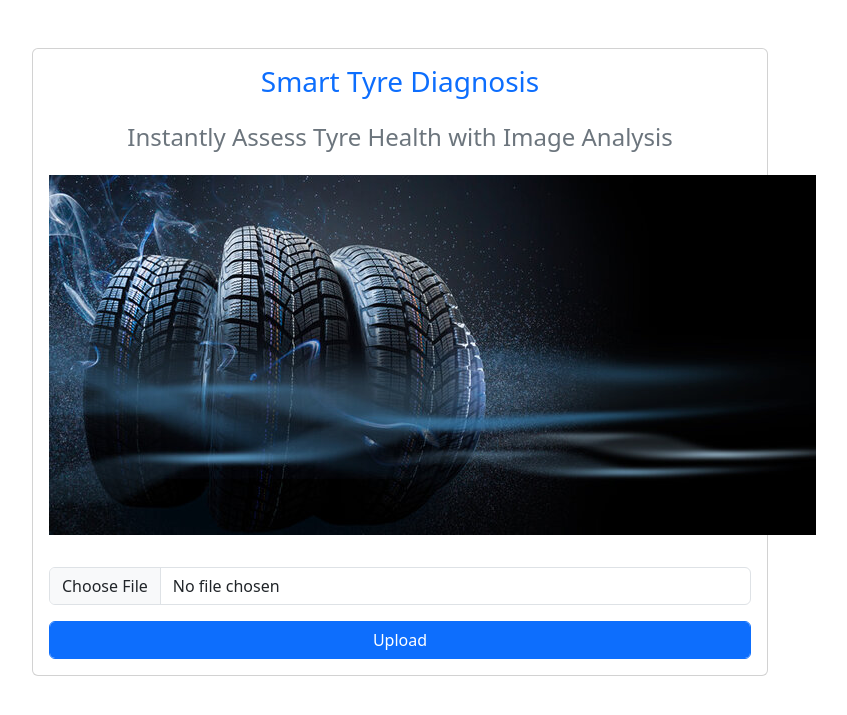
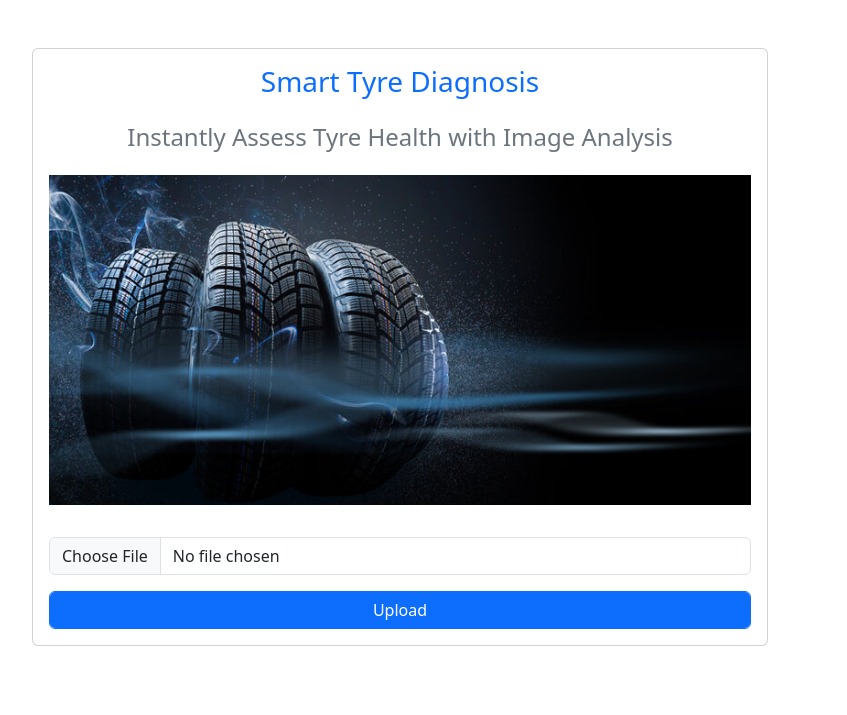
Before and after one commit to AasawariBhavsar/faulty-tyre, a Flask app: page / in a window 1280 px wide. Shown: the top 715 px of the page, without its empty margins (240-1087 px from the left). Run offline with Flask 3, Linux system fonts and the light colour scheme.

Commit message:
Update index.html

```diff
--- a/templates/index.html
+++ b/templates/index.html
@@ -28,7 +28,7 @@
               Instantly Assess Tyre Health with Image Analysis
             </div>
             <div class="card-body">
-              <img src="../static/images/tyre.jpg" />
+              <img src="../static/images/tyre.jpg" class="img-fluid"/>
             </div>
             <div class="card-body">
               <form action="/" method="post" enctype="multipart/form-data">
```
